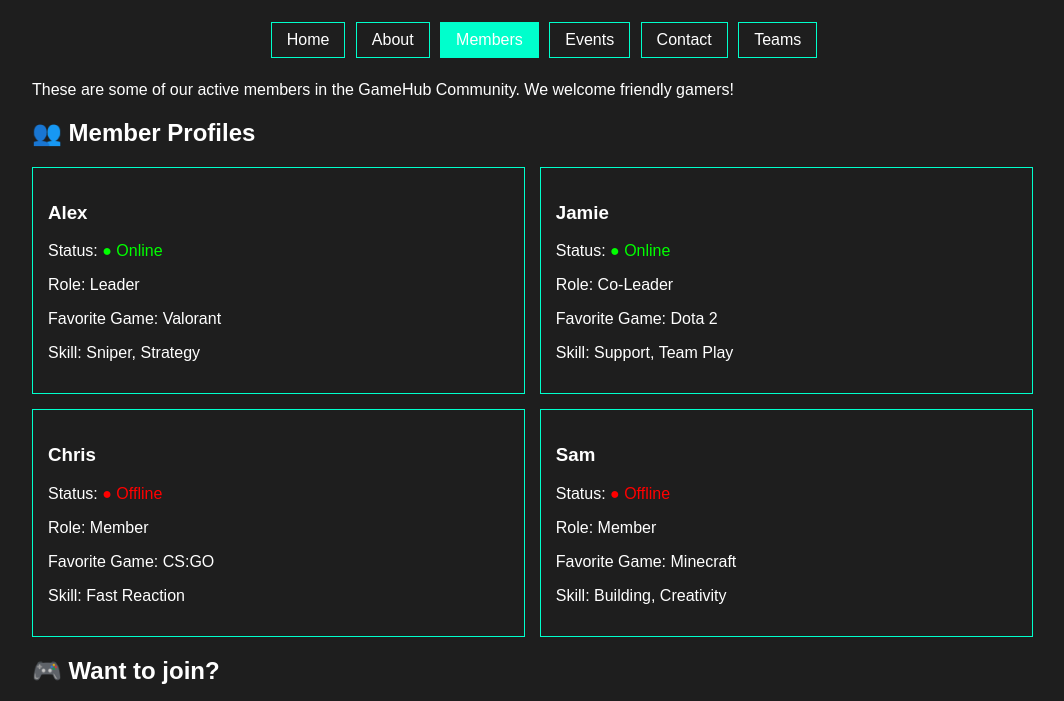
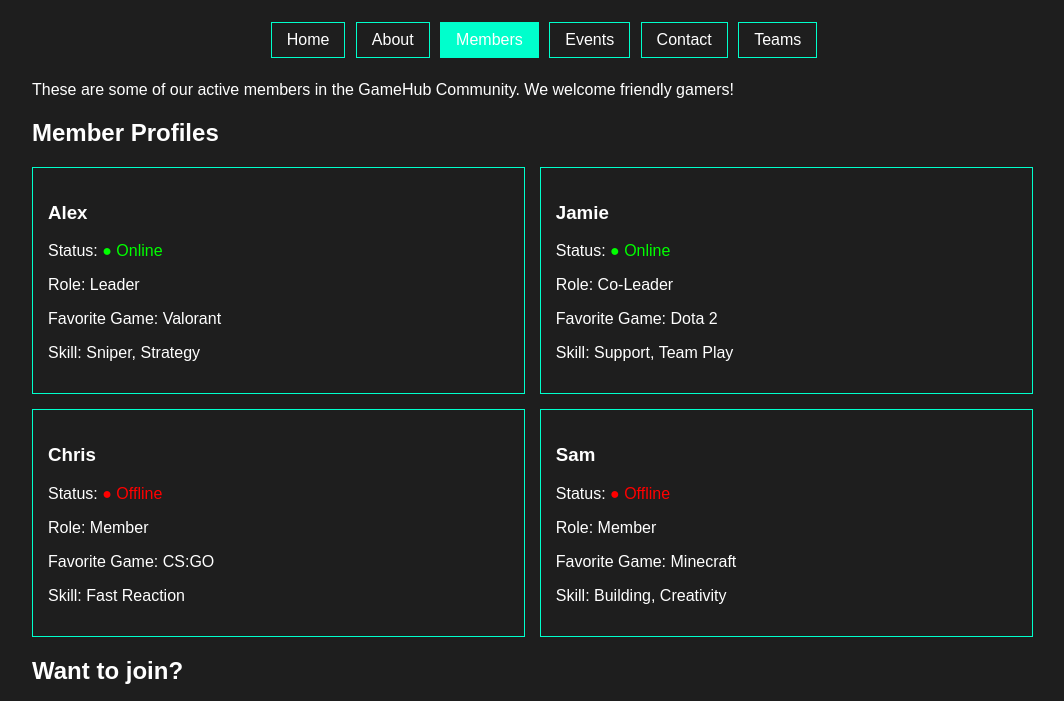
Before and after one commit to 20255114-svg/HUMCOM_FExam, a plain HTML site: page members.html in a window 1280 px wide. Shown: the part 81-782 px from the top of the page, without its empty margins (96-1160 px from the left). Drawn offline with Linux system fonts and the light colour scheme.

Commit message:
Update members.html

```diff
--- a/members.html
+++ b/members.html
@@ -24,7 +24,7 @@
         We welcome friendly gamers!
     </p>
 
-    <h2>👥 Member Profiles</h2>
+    <h2>Member Profiles</h2>
 
     <div class="members">
 
@@ -62,7 +62,7 @@
 
     </div>
 
-    <h2>🎮 Want to join?</h2>
+    <h2>Want to join?</h2>
     <p>
         Visit the <a href="about.html" style="color:#00ffcc;">About Page</a> and fill out the join form.
     </p>
```
